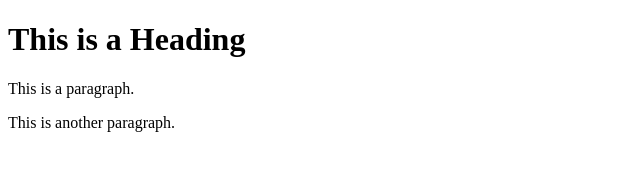
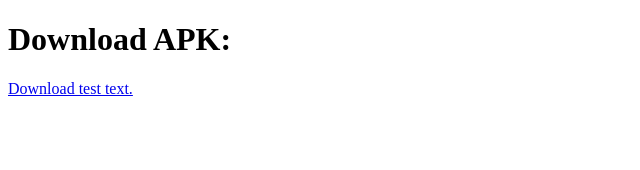
Before and after one commit to Aroth3460/D424-Vacation-Picker_Mobile_Application, a plain HTML site: page index.html in a window 1280 px wide. Shown: the whole page, without its empty margins (0-640 px from the left). Drawn offline with Linux system fonts and the light colour scheme.

Commit message:
Update index.html

```diff
--- a/index.html
+++ b/index.html
@@ -10,9 +10,13 @@
 <body>
 
 <div class="">
+ <!--
  <h1>This is a Heading</h1>
  <p>This is a paragraph.</p>
  <p>This is another paragraph.</p>
+ -->
+ <h1>Download APK: </h1>
+ <a href="testtext.txt" download>Download test text.</a>
 </div>
 
 </body>
```
